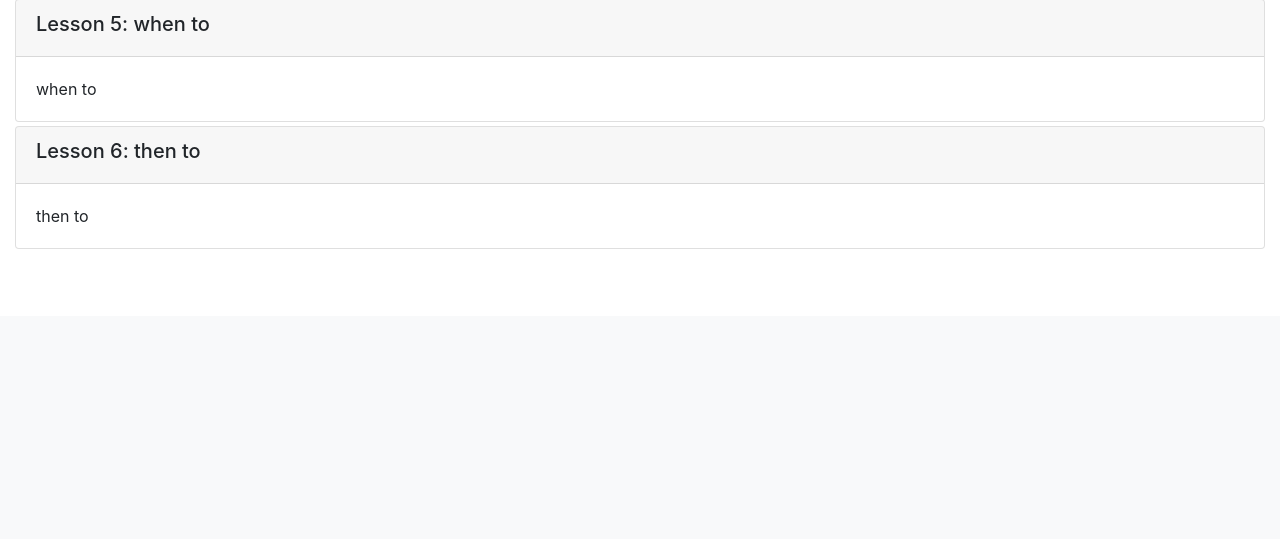
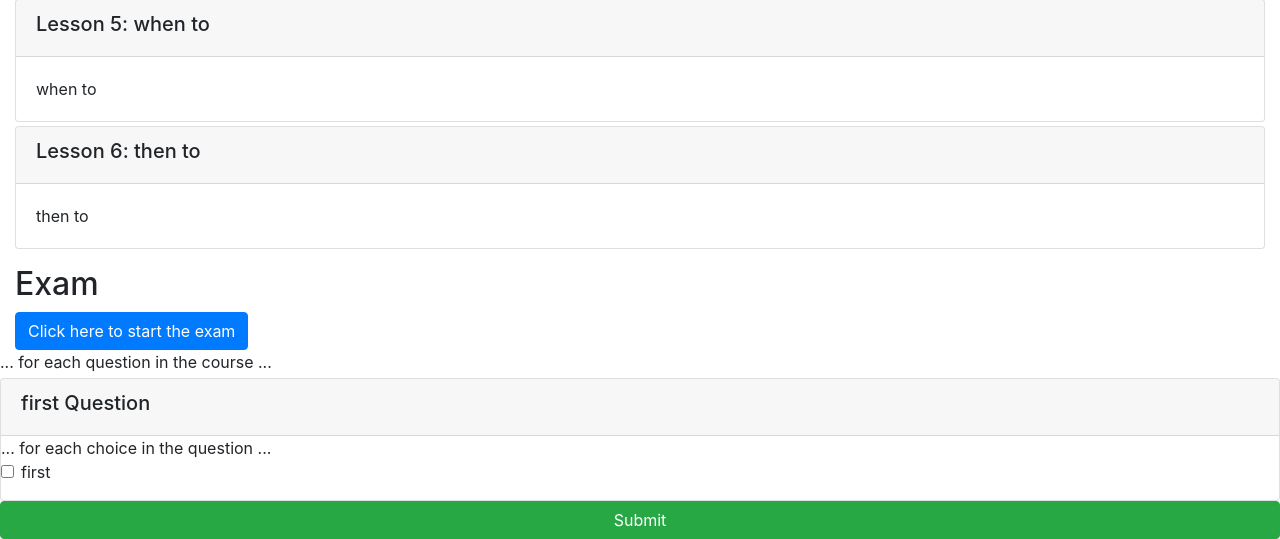
Before and after one commit to TheArtintheRaw/ibmcourse-eduapp, a Django app: template onlinecourse/templates/onlinecourse/course_detail_bootstrap.html in a window 1280 px wide. Shown: the part 484-1023 px from the top of the page. Before the commit the page ends 733 px from the top, so only its background shows below. Run offline with Django 3.2, Linux system fonts and the light colour scheme; the template is opened without the code that fills it: values that come from a table or form of the project are taken from there, others are empty; a user stored in the database is signed in; data comes from the database, SQL or seed files in the repository; both versions use the stored data as it was after the commit; some libraries are stand-ins or nearby versions.

Commit message:
second commit

```diff
--- a/onlinecourse/admin.py
+++ b/onlinecourse/admin.py
@@ -1,9 +1,8 @@
 from django.contrib import admin
 # <HINT> Import any new Models here
-from .models import Course, Lesson, Instructor, Learner
+from .models import Course, Lesson, Instructor, Learner, Question, Choice, Submission
 
 # <HINT> Register QuestionInline and ChoiceInline classes here
-
 
 class LessonInline(admin.StackedInline):
     model = Lesson
@@ -28,3 +27,6 @@ admin.site.register(Course, CourseAdmin)
 admin.site.register(Lesson, LessonAdmin)
 admin.site.register(Instructor)
 admin.site.register(Learner)
+admin.site.register(Question)
+admin.site.register(Choice)
+admin.site.register(Submission)
--- a/onlinecourse/models.py
+++ b/onlinecourse/models.py
@@ -94,6 +94,43 @@ class Enrollment(models.Model):
     mode = models.CharField(max_length=5, choices=COURSE_MODES, default=AUDIT)
     rating = models.FloatField(default=5.0)
 
+    # Question model
+class Question(models.Model):
+    question_text = models.CharField(max_length=200)
+    course = models.ForeignKey(Course, on_delete=models.CASCADE)
+    grade = models.IntegerField(default=0)
+
+    def __str__(self):
+        return self.question_text
+
+    def is_get_score(self, selected_ids):
+        all_answers = self.choice_set.filter(is_correct=True).count()
+        selected_correct = self.choice_set.filter(is_correct=True, id__in=selected_ids).count()
+        if all_answers == selected_correct:
+            return True
+        else:
+            return False
+
+
+# Choice model
+class Choice(models.Model):
+    choice_text = models.CharField(max_length=200)
+    is_correct = models.BooleanField(default=False)
+    question = models.ForeignKey(Question, on_delete=models.CASCADE)
+
+    def __str__(self):
+        return self.choice_text
+
+
+# Submission model
+class Submission(models.Model):
+    enrollment = models.ForeignKey(Enrollment, on_delete=models.CASCADE)
+    choices = models.ManyToManyField(Choice)
+    timestamp = models.DateTimeField(auto_now_add=True)
+
+    def __str__(self):
+        return f'Submission {self.id} for enrollment {self.enrollment.id}'
+
 
 # <HINT> Create a Question Model with:
     # Used to persist question content for a course
--- a/onlinecourse/templates/onlinecourse/course_detail_bootstrap.html
+++ b/onlinecourse/templates/onlinecourse/course_detail_bootstrap.html
@@ -1,5 +1,6 @@
 <!DOCTYPE html>
 <html lang="en">
+
     <head>
         {% load static %}
         <link rel="stylesheet" href="https://maxcdn.bootstrapcdn.com/bootstrap/4.5.2/css/bootstrap.min.css">
@@ -27,8 +28,8 @@
                         <form class="form-inline" action="{% url 'onlinecourse:login' %}" method="post">
                             {% csrf_token %}
                             <div class="input-group">
-                            <input type="text" class="form-control" placeholder="Username" name="username" >
-                            <input type="password" class="form-control" placeholder="Username" name="psw" >
+                                <input type="text" class="form-control" placeholder="Username" name="username">
+                                <input type="password" class="form-control" placeholder="Username" name="psw">
                                 <button class="btn btn-primary" type="submit">Login</button>
                                 <a class="btn btn-link" href="{% url 'onlinecourse:registration' %}">Sign Up</a>
                                 </div>
@@ -45,10 +46,51 @@
             <div class="card-columns-vertical">
                 {% for lesson in course.lesson_set.all %}
                 <div class="card mt-1">
-                        <div class="card-header"><h5>Lesson {{lesson.order|add:1}}: {{lesson.title}}</h5></div>
+                    <div class="card-header">
+                        <h5>Lesson {{lesson.order|add:1}}: {{lesson.title}}</h5>
+                    </div>
                     <div class="card-body">{{lesson.content}}</div>
                     </div>
                 {% endfor %}
+            </div>
+<!-- Exam Section -->
+{% if user.is_authenticated %}
+<h2 class="mt-3">Exam</h2>
+<button class="btn btn-primary" type="button" data-toggle="collapse" data-target="#exam" aria-expanded="false"
+    aria-controls="collapseExample">
+    Click here to start the exam
+</button>
+
+<div class="collapse" id="exam">
+    <div class="card card-body">
+        <!-- Exam Form -->
+        <form id="examForm" action="{% url 'onlinecourse:submit_exam' %}" method="post">
+            {% csrf_token %}
+            <!-- Loop through all the exam questions -->
+            {% for question in course.exam.question_set.all %}
+            <div class="card mt-1">
+                <div class="card-header">
+                    <h5>{{ question.question_text }}</h5>
+                </div>
+                <!-- Loop through all the choices of each question -->
+                <div class="card-body">
+                    {% for choice in question.choice_set.all %}
+                    <div class="form-check">
+                        <input class="form-check-input" type="checkbox" value="{{choice.id}}" id="choice{{choice.id}}"
+                            name="choice_{{choice.id}}">
+                        <label class="form-check-label" for="choice{{choice.id}}">
+                            {{choice.choice_text}}
+                        </label>
+                    </div>
+                    {% endfor %}
+                </div>
+            </div>
+            {% endfor %}
+            <input type="submit" class="btn btn-success btn-block mt-3" value="Submit">
+        </form>
+    </div>
+</div>
+{% endif %}
 </div>
         <!-- Task: show questions and choices -->
         <!-- <HINT> Use Bootstrap Collapse to hide exam first, more details could be found here
@@ -75,7 +117,7 @@
             <input type="check" name="choice_{{choice.id}}" id="{{choice.id}}" ...>
             -->
 
-            <!-- A choice submission form example
+        <!-- A choice submission form example -->
             <form id="questionform" action="point to a submit view" method="post">
                         ... for each question in the course ...
                         <div class="card mt-1">
@@ -93,10 +135,11 @@
                             </div>
                         </div>
                     <input class="btn btn-success btn-block" type="submit" value="Submit">
-            </form> -->
+            </form>
 
         <!--Check here to see more details Bootstrap checkbox
              https://www.w3schools.com/bootstrap4/bootstrap_forms_inputs.asp-->
         </div>
         </body>
+
 </html>
--- a/onlinecourse/urls.py
+++ b/onlinecourse/urls.py
@@ -18,7 +18,8 @@ urlpatterns = [
     path('<int:course_id>/enroll/', views.enroll, name='enroll'),
 
     # <HINT> Create a route for submit view
+    path('<int:course_id>/submit/', views.submit, name='submit_exam'),
+    # <HINT> Create a route for show_exam_result view
+    path('<int:course_id>/result/<int:submission_id>/', views.show_exam_result, name='show_exam_result'),
 
-    # <HINT> Create a route for show_exam_result view
-
- ] + static(settings.MEDIA_URL, document_root=settings.MEDIA_ROOT)
+] + static(settings.MEDIA_URL, document_root=settings.MEDIA_ROOT)
--- a/requirements.txt
+++ b/requirements.txt
@@ -1,5 +1,5 @@
 Django==3.1.3
-Pillow==8.0.1
+Pillow==9.5.0
 jinja2==3.0
 gunicorn==20.1.0
 contextvars
```
Also changed, not shown: onlinecourse/templates/onlinecourse/exam_result_bootstrap.html (+21 -5 lines), onlinecourse/views.py (+58 -0 lines), db.sqlite3 (added), onlinecourse/migrations/0001_initial.py (added), static/media/course_images/spacemarine.png (added). Lines whose indentation alone changed are shown as unchanged.
